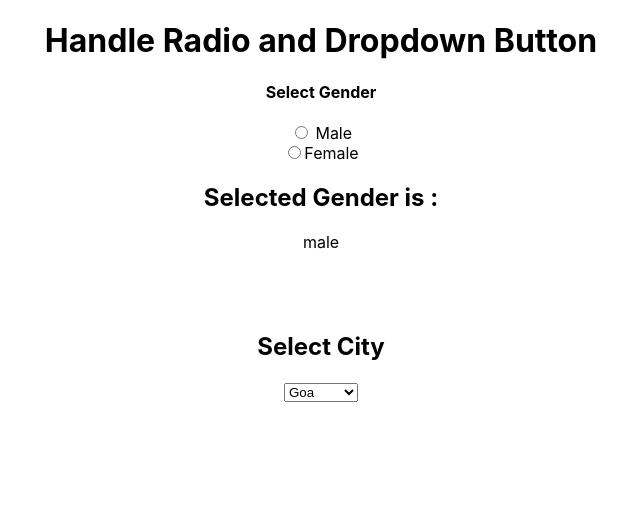
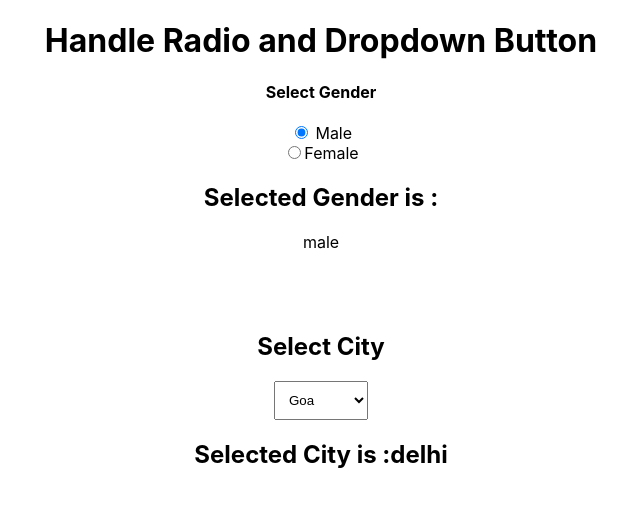
Before and after one commit to sakshi16-b/react-tut, a React (Create React App) app: page / in a window 1280 px wide. Shown: the top 506 px of the page, without its empty margins (319-959 px from the left). Built offline with nearby package versions, Linux system fonts and the light colour scheme.

Commit message:
radio and dropdown done

```diff
--- a/src/App.js
+++ b/src/App.js
@@ -5,6 +5,7 @@ import Skills from "./Skills";
 
 function App() {
   const [gender, setGender] = useState("male");
+  const [city, setCity] = useState("delhi");
   return (
     <>
       <div className="App">
@@ -16,6 +17,7 @@ function App() {
           id="male"
           value="Male"
           name="gender"
+          checked
         />
         <label htmlFor="male"> Male</label>
         <br />
@@ -35,12 +37,17 @@ function App() {
         <br />
         <br />
         <h2>Select City</h2>
-        <select defaultValue={"goa"}>
+        <select
+          defaultValue={"Goa"}
+          onChange={(e) => setCity(e.target.value)}
+          style={{ padding: "10px" }}
+        >
           <option value="Noida">Noida</option>
-          <option value="delhi">Delhi</option>
-          <option value="goa">Goa</option>
+          <option value="Delhi">Delhi</option>
+          <option value="Goa">Goa</option>
           <option value="Gurgaon">Gurgaon</option>
         </select>
+        <h2>Selected City is :{city}</h2>
       </div>
     </>
   );
```
